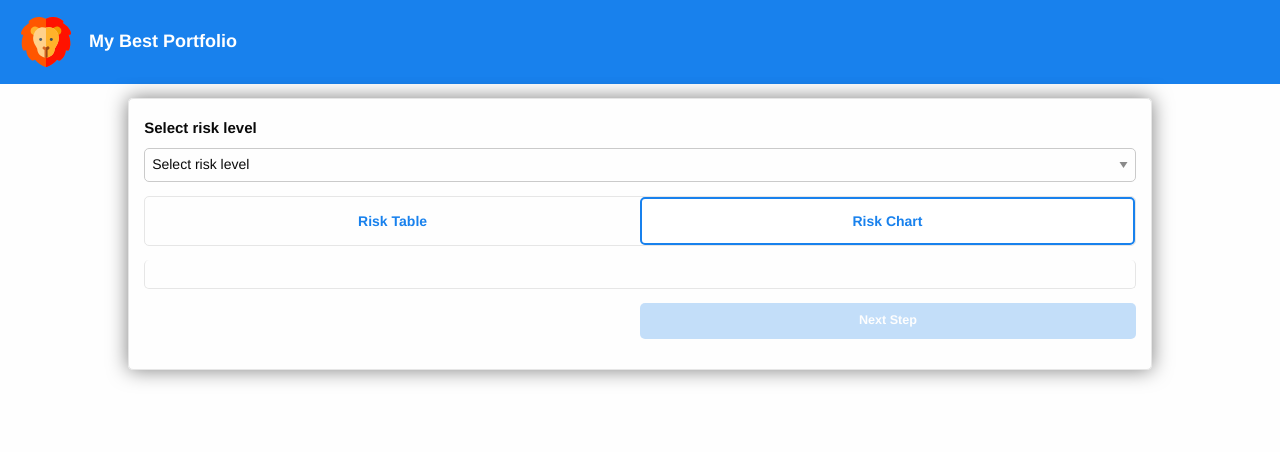
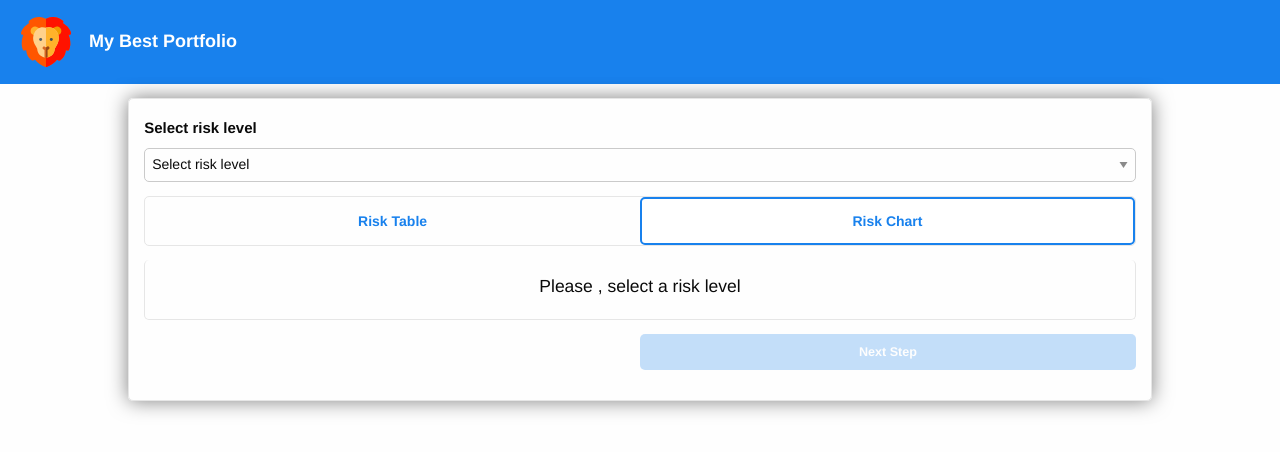
Before and after one commit to jsArroliga/ideal-portfolio, a React (Create React App) app: page / in a window 1280 px wide. Both pictures are taken after a click on the button "Risk Chart". Shown: the top 452 px of the page. Built offline with nearby package versions, Linux system fonts and the light colour scheme.

Commit message:
msg added when chart is not visible

```diff
--- a/src/components/riskForm/RiskChart.js
+++ b/src/components/riskForm/RiskChart.js
@@ -34,7 +34,7 @@ function ChartRisk( ){
             height="400px"
             data={ [ ["Name", "Amount porcent"], ...riskChartData( ) ] }
             options={options}
-          /> : null
+          /> : <h5 className={'text-center'}> Please , select a risk level </h5>
 }
 
 
```
Also changed, not shown: 1 other file (tests, documents, lock files or other folders).
